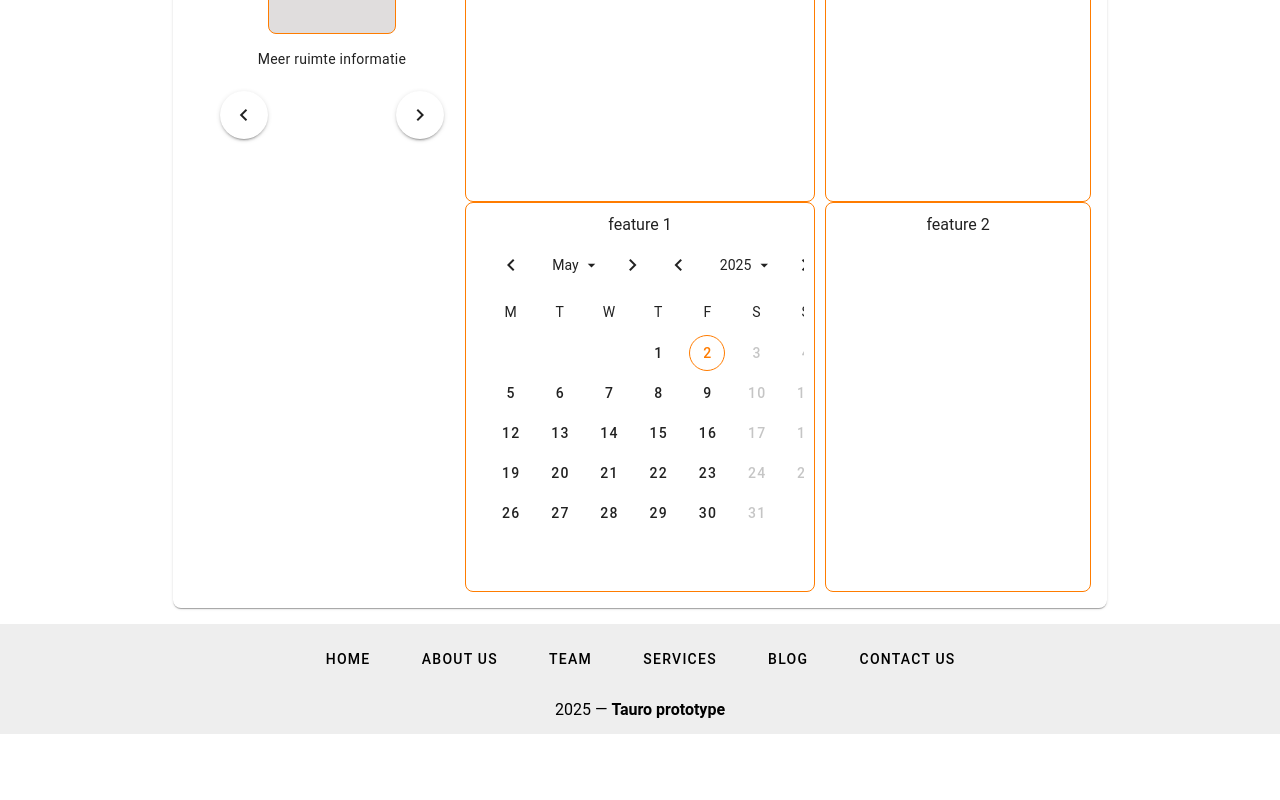
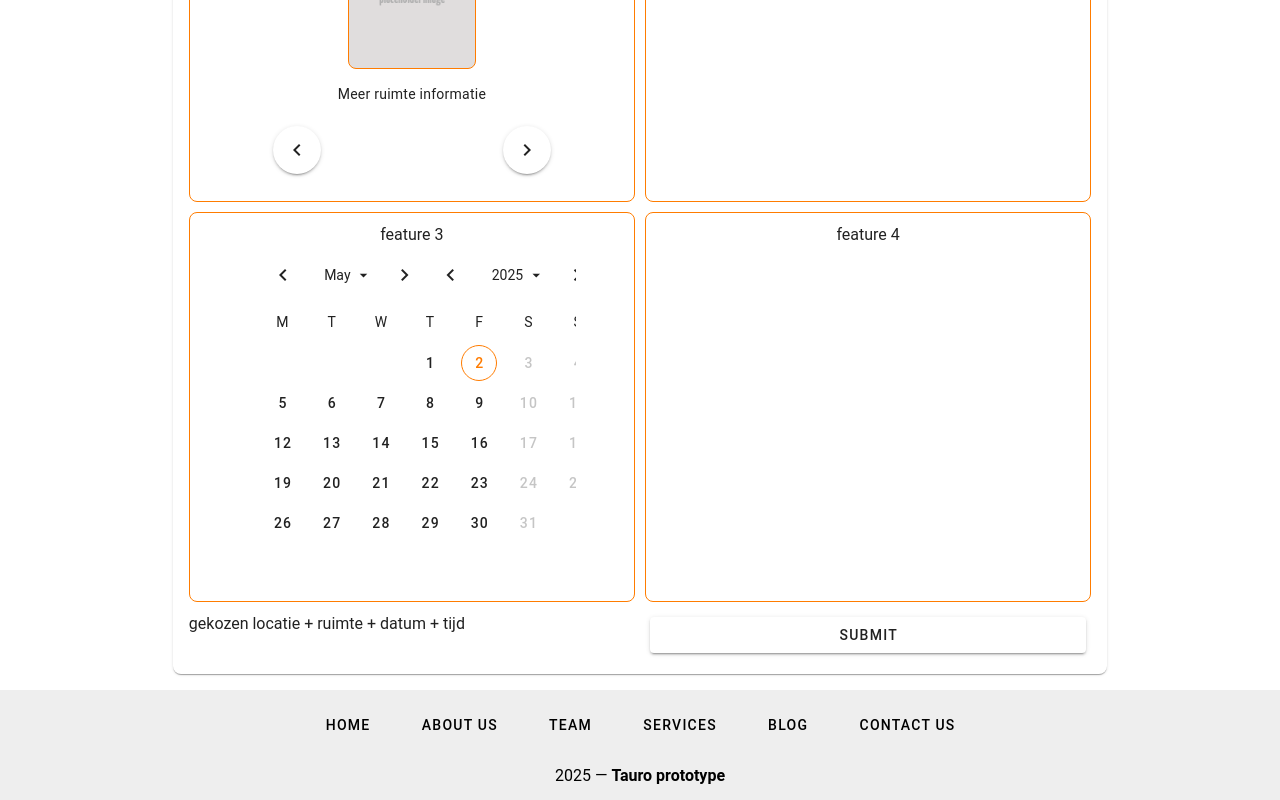
Before and after one commit to Hadil66/vueapp, a Vue app in the folder vueapp/: page / in a window 1280 px wide. Shown: the part 1309-2109 px from the top of the page. Before the commit the page ends 2043 px from the top, so only its background shows below. Built offline with nearby package versions, Linux system fonts and the light colour scheme.

Commit message:
featurestijl aangepast #25 #26

```diff
--- a/vueapp/src/components/Cards.vue
+++ b/vueapp/src/components/Cards.vue
@@ -3,6 +3,8 @@
     <v-row>
       <v-col cols="12" md="4">
         <v-card class="features">
+          <div class="feature-1" tabindex="0">
+            feature 1
             <v-carousel hide-delimiters>
               <v-carousel-item v-for="(ruimte, index) in ruimtes" :key="index">
                 <div class="container">
@@ -13,34 +15,47 @@
                 </div>
               </v-carousel-item>
             </v-carousel>
-          <div class="feature" tabindex="0"> feature 1
+          </div>
+          <div class="feature-2" tabindex="0">feature 2</div>
+          <div class="feature-3" tabindex="0">
+            feature 3
             <v-date-picker
               v-model="selectedDate"
               :first-day-of-week="1"
               hide-header
               :allowed-dates="allowedDates"
               @update:model-value="onDateSelected"
+              color="primary"
+            />
+          </div>
+          <div class="feature-4" tabindex="0">
+            feature 4
+            <v-list v-model:selected="timeSelection"  v-if="selectedDate">
+              <v-list-subheader>
+                Beschikbare tijdsloten voor
+                {{
+                  new Date(selectedDate).toLocaleDateString("nl-NL", {
+                    day: "numeric",
+                    month: "long",
+                  })
+                }}
+              </v-list-subheader>
+              <v-list-item v-for="time in possibleTimeSlots" :key="time" :value="time">
+                <template v-slot:prepend="{ isSelected, select }">
+                  <v-list-item-action start>
+                    <v-checkbox-btn
+                      :model-value="isSelected"
+                      @click.stop="select(!isSelected)"
+                    ></v-checkbox-btn>
+                  </v-list-item-action>
+                </template>
 
-              color= "primary"
-            />
-              <v-card-text v-if="selectedDate">
-              <h3>Beschikbare tijdsloten voor
-                {{ new Date(selectedDate).toLocaleDateString('nl-NL', { day: 'numeric', month: 'long' }) }}
-              </h3>
-            </v-card-text>
-            <v-select
-              v-if="selectedDate"
-              v-model="selectedTimeSlot"
-              :items="availableTimeSlots"
-              label="Selecteer een tijdslot"
-              :disabled="!selectedDate"
-              multiple
-            >
-            </v-select>
+                <v-list-item-title>{{ time }}</v-list-item-title>
+              </v-list-item>
+            </v-list>
           </div>
-          <div class="feature" tabindex="0">feature 2</div>
-          <div class="feature" tabindex="0">feature 3</div>
-          <div class="feature" tabindex="0">feature 4</div>
+          <p>gekozen locatie + ruimte + datum + tijd</p>
+          <v-btn> Submit </v-btn>
         </v-card>
       </v-col>
     </v-row>
@@ -48,7 +63,7 @@
 </template>
 
 <script setup>
-  import { ref } from 'vue';
+import { ref } from "vue";
 
 const ruimtes = [
   "Vergaderruimte 1",
@@ -65,13 +80,13 @@
 const availableTimeSlots = ref([]);
 const loadingTimeSlots = ref(false);
 const possibleTimeSlots = [
-    '09:00 - 10:00',
-    '10:00 - 11:00',
-    '11:00 - 12:00',
-    '13:00 - 14:00',
-    '14:00 - 15:00',
-    '15:00 - 16:00',
-    '16:00 - 17:00',
+  "09:00 - 10:00",
+  "10:00 - 11:00",
+  "11:00 - 12:00",
+  "13:00 - 14:00",
+  "14:00 - 15:00",
+  "15:00 - 16:00",
+  "16:00 - 17:00",
 ];
 
 const allowedDates = (date) => {
@@ -80,13 +95,16 @@
 };
 
 const formattedSelectedDate = computed(() => {
-    if (!selectedDate.value) return '';
-    const date = selectedDate.value instanceof Date ? selectedDate.value : new Date(selectedDate.value);
-    return date.toLocaleDateString('nl-NL', {
-      weekday: 'long',
-      year: 'numeric',
-      month: 'long',
-      day: 'numeric',
+  if (!selectedDate.value) return "";
+  const date =
+    selectedDate.value instanceof Date
+      ? selectedDate.value
+      : new Date(selectedDate.value);
+  return date.toLocaleDateString("nl-NL", {
+    weekday: "long",
+    year: "numeric",
+    month: "long",
+    day: "numeric",
   });
 });
 
@@ -147,7 +165,10 @@
   padding: 16px 0 !important;
 }
 
-  .feature {
+.feature-1,
+.feature-2,
+.feature-3,
+.feature-4 {
   text-align: center;
   border-radius: 8px !important;
   padding: 10px;
@@ -164,41 +185,20 @@
 }
 
 @media (max-width: 849px) {
-    .feature {
+  .feature-1,
+  .feature-2,
+  .feature-3,
+  .feature-4 {
     margin: 16px;
   }
-  }
-
-  .feature:hover {
-    -webkit-box-shadow: 2px 2px 16px 0px rgba(148, 148, 148, 0.7);
-    cursor: pointer;
 }
 
 @media (min-width: 850px) {
   .features {
     display: grid !important;
-      grid-template-columns: repeat(3, 1fr) !important;
+    grid-template-columns: repeat(2, 1fr) !important;
     grid-template-rows: repeat(2, 1fr) !important;
-      grid-column-gap: 10px !important;
-      grid-row-gap: 0px !important;
-    }
-
-    .v-carousel {
-      grid-area: 1 / 1 / 3 / 2 !important;
-    }
-    .feature:nth-of-type(1) {
-      grid-area: 1 / 2 / 2 / 3 !important;
-      margin-top: 1rem !important;
-    }
-    .feature:nth-of-type(2) {
-      grid-area: 1 / 3 / 2 / 4 !important;
-      margin-top: 1rem !important;
-    }
-    .feature:nth-of-type(3) {
-      grid-area: 2 / 2 / 3 / 3 !important;
-    }
-    .feature:nth-of-type(4) {
-      grid-area: 2 / 3 / 3 / 4 !important;
+    gap: 10px !important;
   }
 }
 
--- a/vueapp/src/components/Dashboard.vue
+++ b/vueapp/src/components/Dashboard.vue
@@ -35,20 +35,20 @@ export default {
     padding: 2em;
   }
 
-  .v-list {
+  .mx-auto .v-list {
       display: flex !important;
       flex-direction: column !important;
       flex-wrap: wrap !important;
   }
 
   @media (min-width:600px) {
-    .v-list {
+    .mx-auto .v-list {
       height: 15em !important;
     }
   }
 
   @media (min-width: 850px) {
-    .v-list {
+    .mx-auto .v-list {
       height: 10em;
     }
   }
@@ -66,17 +66,17 @@ export default {
     width: clamp(200px, 40%, 400px);
   }
 
-  .v-list-item {
+  .mx-auto .v-list-item {
     height: 2em;
   }
 
-  .v-list-item-title {
+  .mx-auto .v-list-item-title {
     font-size: clamp(1.2rem, -2.2593rem + 377.9341vw, 1.5rem) !important;
     border-bottom: solid 1px #131317;
     width: max-content;
   }
 
-  .v-list-item:hover, .v-list-item:focus {
+  .v-list-item:hover, .v-list-item:focus, .v-list-item:active {
       color: #ff7c00 !important;
       cursor: pointer;
   }
```
Lines whose indentation alone changed are shown as unchanged.
